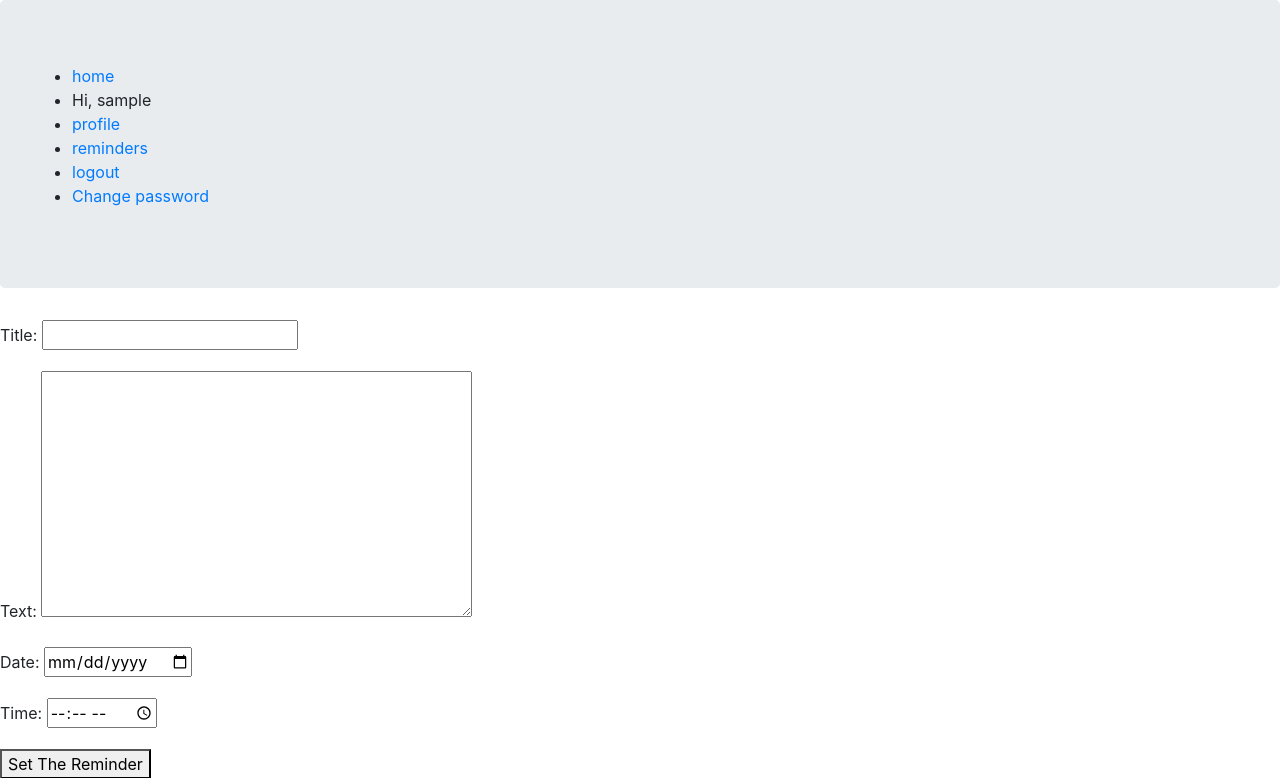
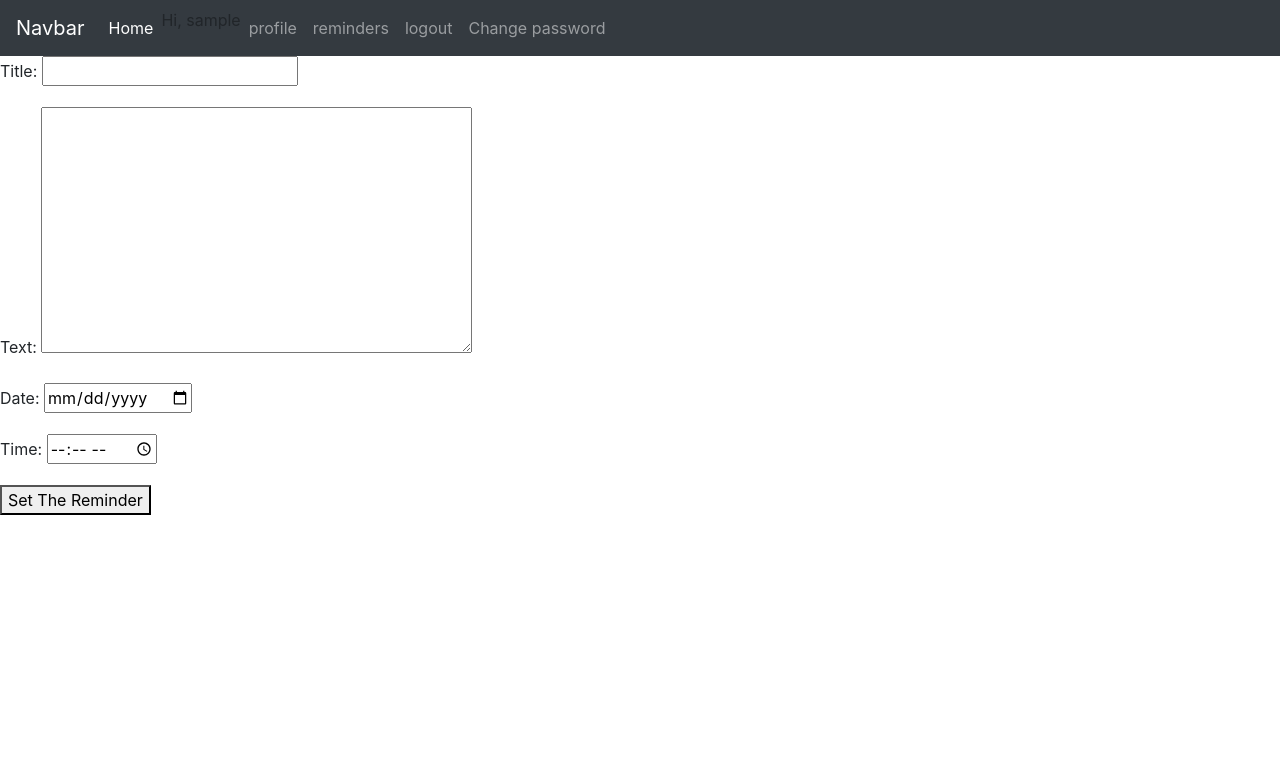
Before and after one commit to anashfire0/quark, a Django app: a page that uses templates/quark_base.html in a window 1280 px wide. Shown: the top 778 px of the page. Run offline with Django 3.2, Linux system fonts and the light colour scheme; the visitor is signed in with stand-in values (Sample User, id 1); parts of the project's set-up code (start-up, migrations or seed data) failed here and were passed over; some libraries are stand-ins or nearby versions.

Commit message:
base for celery done

```diff
--- a/quark/__init__.py
+++ b/quark/__init__.py
@@ -0,0 +1,3 @@
+from .celery import app as celery_app
+
+__all__ = ['celery_app']
--- a/quark/settings/local.py
+++ b/quark/settings/local.py
@@ -147,3 +147,6 @@ EMAIL_HOST_USER = os.environ.get('SENDGRID_USER')
 EMAIL_HOST_PASSWORD = os.environ.get('SENDGRID_PASS')
 EMAIL_PORT = 587
 EMAIL_USE_TLS = True
+
+#celery stuff
+CELERY_BROKER_URL = 'amqp://localhost'
--- a/reminder/forms.py
+++ b/reminder/forms.py
@@ -45,7 +45,7 @@ class CreateReminderForm(
         obj = Reminder(**reminder_entry)
         if commit:
             obj.save()
-            return reverse_lazy('reminder:edit_reminder', args=[obj.slug])
+            return obj
         else:
             return obj
 
@@ -66,6 +66,6 @@ class EditReminderForm(
         obj.timed_on = self.cleaned_data['timed_on']
         if commit:
             obj.save()
-            return reverse_lazy('reminder:edit_reminder', args=[obj.slug])
+            return obj
         else:
             return obj
--- /dev/null
+++ b/reminder/tasks.py
@@ -0,0 +1,5 @@
+from celery import shared_task
+
+@shared_task
+def raka(s):
+    return s.center(1500, '#')
--- a/reminder/views.py
+++ b/reminder/views.py
@@ -7,6 +7,9 @@ from .forms import CreateReminderForm, EditReminderForm
 from django.contrib.auth.mixins import LoginRequiredMixin
 from django.contrib.auth import get_user
 from django.contrib import messages
+from django.core.mail import send_mail
+
+from .tasks import raka
 
 # Create your views here.
 
@@ -15,6 +18,7 @@ class ReminderListView(LoginRequiredMixin, generic.ListView):
     context_object_name = 'reminders'
 
     def get(self, request, *args, **kwargs):
+        raka.apply_async(('Kan hai re raka',), countdown=4)
         self.queryset = get_user(request).reminders.all()
         return super().get(request, *args, **kwargs)
 
@@ -41,7 +45,8 @@ class CreateReminderView(LoginRequiredMixin, ContextMixin, generic.View):
             messages.warning(request, 'Please correct the errors')
             return render(request, self.template_name, context)
         messages.success(request, 'Reminder successfully set.')
-        return redirect(bound_form.save())
+        obj = bound_form.save()
+        return redirect(reverse_lazy('reminder:edit_reminder', args=[obj.slug,]))
 
 class  EditReminderView(LoginRequiredMixin, generic.TemplateView):
     template_name = 'reminder/reminder_update.html'
@@ -69,7 +74,8 @@ class  EditReminderView(LoginRequiredMixin, generic.TemplateView):
             messages.warning(request, 'Please correct the errors')
             return render(request, self.template_name, context)
         messages.success(request, 'Reminder successfully set.')
-        return redirect(bound_form.save(slug))
+        obj = bound_form.save(slug, commit=True)
+        return redirect(reverse_lazy('reminder:edit_reminder', args=[obj.slug]))
 
 class DeleteReminderView(LoginRequiredMixin, generic.TemplateView):
     template_name = 'reminder/reminder_delete.html'
--- a/templates/quark_base.html
+++ b/templates/quark_base.html
@@ -3,6 +3,7 @@
 <html lang="en">
 <head>
 	<meta charset="UTF-8">
+	<meta name="viewport" content="width=device-width, initial-scale=1">
 	<link rel="stylesheet" href="{% static 'bootstrap/bootstrap.min.css' %}">
 	<title>
 			{% block title %}
@@ -11,22 +12,49 @@
 	</title>
 </head>
 <body>
-	<div class="jumbotron">
-	<ul>
-		<li><a href="{% url 'home' %}">home</a></li>
-		{% if user.is_authenticated %}
-			<li>	Hi, {{ user.username }}</li>
-			<li><a href="{% url 'users:profile_edit' %}">profile</a></li>
-			<li><a href="{% url 'reminder:reminder_list' %}">reminders</a></li>
-			<li><a href="{% url 'users:logout' %}">logout</a></li>
-			<li><a href="{% url 'users:password_change' %}">Change password</a></li>
+	<header>
+	<nav class="navbar navbar-expand-lg navbar-dark bg-dark">
+	  <a class="navbar-brand" href="#">Navbar</a>
+	  <button class="navbar-toggler" type="button" data-toggle="collapse" data-target="#navbarNav" aria-controls="navbarNav" aria-expanded="false" aria-label="Toggle navigation">
+	    <span class="navbar-toggler-icon"></span>
+	  </button>
+	  <div class="collapse navbar-collapse" id="navbarNav">
+	    <ul class="navbar-nav">
+	      <li class="nav-item active">
+	        <a class="nav-link" href="{% url 'home' %}">Home <span class="sr-only">(current)</span></a>
+	      </li>
+	      		{% if user.is_authenticated %}
+				<li class="nav-item">
+					Hi, {{ user.username }}
+			  </li>
+				<li class="nav-item">
+					<a class="nav-link" href="{% url 'users:profile_edit' %}">profile</a>
+				</li>
+				<li class="nav-item">
+					<a class="nav-link" href="{% url 'reminder:reminder_list' %}">reminders</a>
+				</li>
+				<li class="nav-item">
+					<a class="nav-link" href="{% url 'users:logout' %}">logout</a>
+				</li>
+				<li class="nav-item">
+					<a class="nav-link" href="{% url 'users:password_change' %}">Change password</a>
+				</li>
 		{% else %}
-			<li><a href="{% url 'users:login' %}?next={{ request.path }}">login</a></li>
-			<li><a href="{% url 'users:signup' %}">Sign Up</a></li>
+			<li class="nav-item">
+				<a class="nav-link" href="{% url 'users:login' %}?next={{ request.path }}">login</a>
+			</li>
+				<li class="nav-item">
+					<a class="nav-link" href="{% url 'users:signup' %}">Sign Up</a>
+			</li>
 		{% endif %}
-	</ul>
-	</div>
+	    </ul>
+	  </div>
+		</nav>
+	</header>
 		{% block content %}
 	{% endblock content %}
+<script src="https://code.jquery.com/jquery-3.2.1.slim.min.js" integrity="sha384-KJ3o2DKtIkvYIK3UENzmM7KCkRr/rE9/Qpg6aAZGJwFDMVNA/GpGFF93hXpG5KkN" crossorigin="anonymous"></script>
+<script src="https://cdnjs.cloudflare.com/ajax/libs/popper.js/1.12.9/umd/popper.min.js" integrity="sha384-ApNbgh9B+Y1QKtv3Rn7W3mgPxhU9K/ScQsAP7hUibX39j7fakFPskvXusvfa0b4Q" crossorigin="anonymous"></script>
+<script src="https://maxcdn.bootstrapcdn.com/bootstrap/4.0.0/js/bootstrap.min.js" integrity="sha384-JZR6Spejh4U02d8jOt6vLEHfe/JQGiRRSQQxSfFWpi1MquVdAyjUar5+76PVCmYl" crossorigin="anonymous"></script>
 </body>
 </html>
--- a/users/templates/users/registration/login.html
+++ b/users/templates/users/registration/login.html
@@ -13,6 +13,7 @@
 	<form action="" method="post">
 		{% csrf_token %}
 		{{ form.as_p }}
+		<p id="forgot-password"><a href="{% url 'users:password_reset' %}">Forgot password?</a></p>
 		<input type="hidden" name="next" value="{{ next }}">
 		<button type="submit">Login</button>
 	</form>
--- a/users/views.py
+++ b/users/views.py
@@ -44,6 +44,7 @@ class CustomPasswordChangeView(PasswordChangeView):
     template_name = 'users/registration/password_change.html'
     success_url = reverse_lazy('users:password_change_complete')
 
+
 class CustomPasswordResetView(PasswordResetView):
     template_name = 'users/registration/password_reset_form.html'
     email_template_name = 'users/registration/password_reset_email.html'
@@ -53,6 +54,9 @@ class CustomPasswordResetView(PasswordResetView):
 
 class CustomPasswordResetDoneView(PasswordResetDoneView):
     template_name = 'users/registration/password_reset_done.html'
+
+    def get(self, request, *args, **kwargs):
+        return super().get(request, *args, **kwargs)
 
 
 class CustomPasswordResetConfirmView(PasswordResetConfirmView):
```
Also changed, not shown: quark/celery.py (added, +9 -0 lines).
